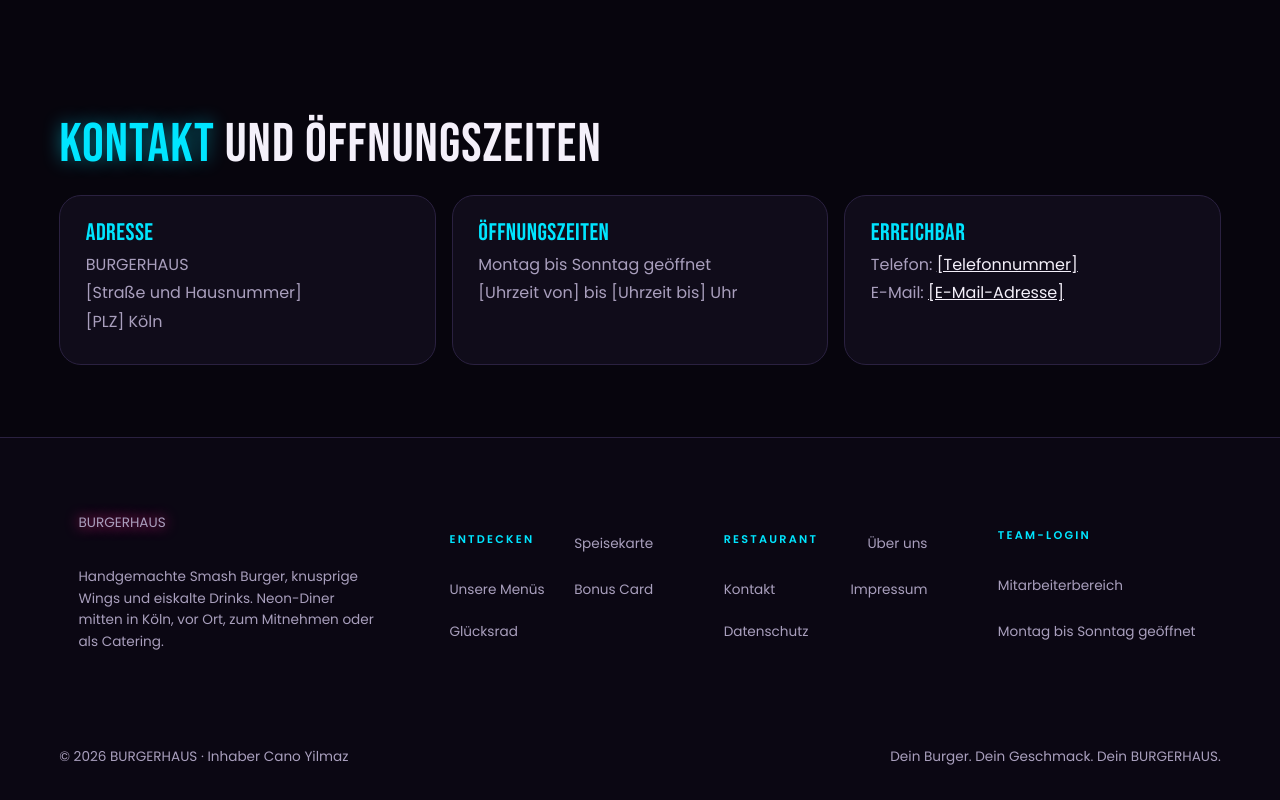
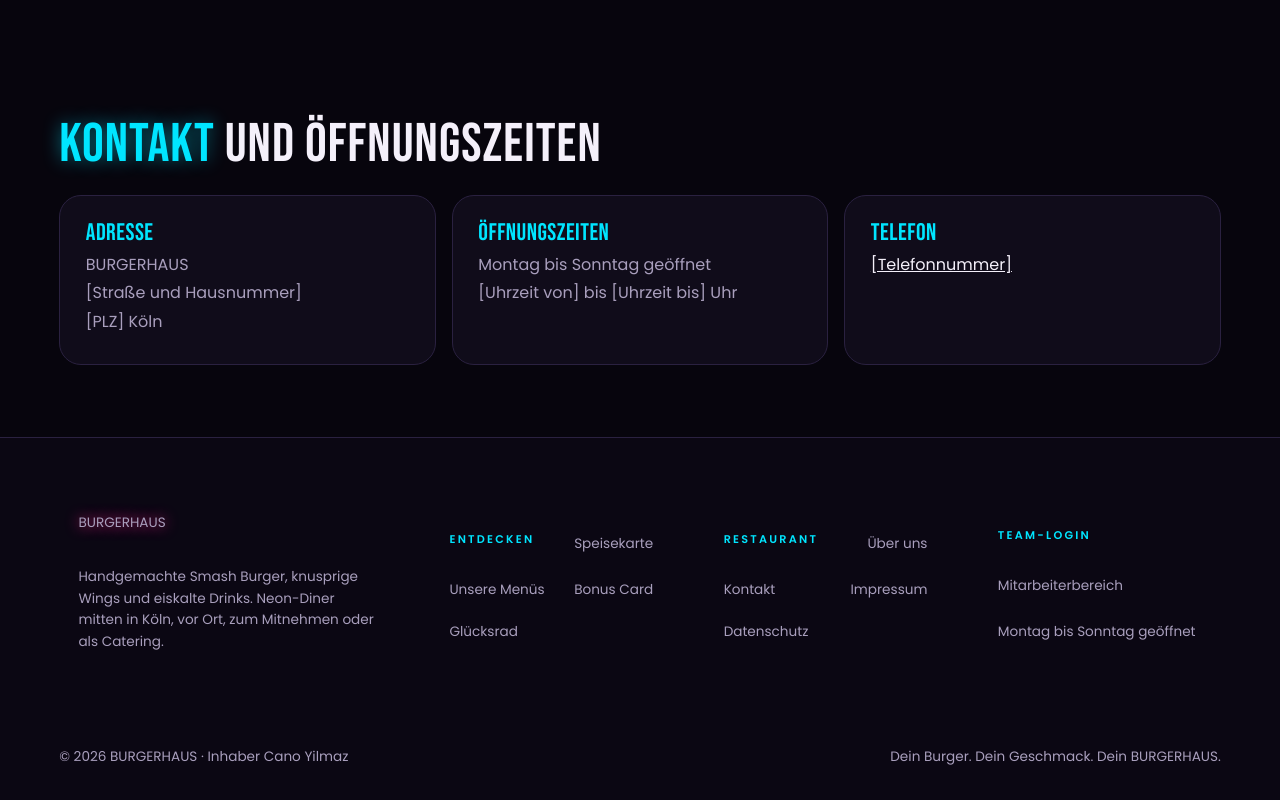
Before and after one commit to verblasst-mythos/Burger-Haus, a plain HTML site: page index.html in a window 1280 px wide. Shown: the part 3301-4101 px from the top of the page. Drawn offline with nearby package versions, Linux system fonts and the light colour scheme.

Commit message:
Add files via upload

```diff
--- a/index.html
+++ b/index.html
@@ -169,7 +169,7 @@ footer div{max-width:1200px;margin:auto;padding:2rem 1.2rem;display:flex;justify
   <div class="info">
     <div class="card"><h3>Adresse</h3><p>BURGERHAUS</p><p>[Straße und Hausnummer]</p><p>[PLZ] Köln</p></div>
     <div class="card"><h3>Öffnungszeiten</h3><p>Montag bis Sonntag geöffnet</p><p>[Uhrzeit von] bis [Uhrzeit bis] Uhr</p></div>
-    <div class="card"><h3>Erreichbar</h3><p>Telefon: <a href="tel:+49000000000">[Telefonnummer]</a></p><p>E-Mail: <a href="mailto:info@example.de">[E-Mail-Adresse]</a></p></div>
+    <div class="card"><h3>Telefon</h3><p><a href="tel:+49000000000">[Telefonnummer]</a></p></div>
   </div>
 </section>
 </main>
```
